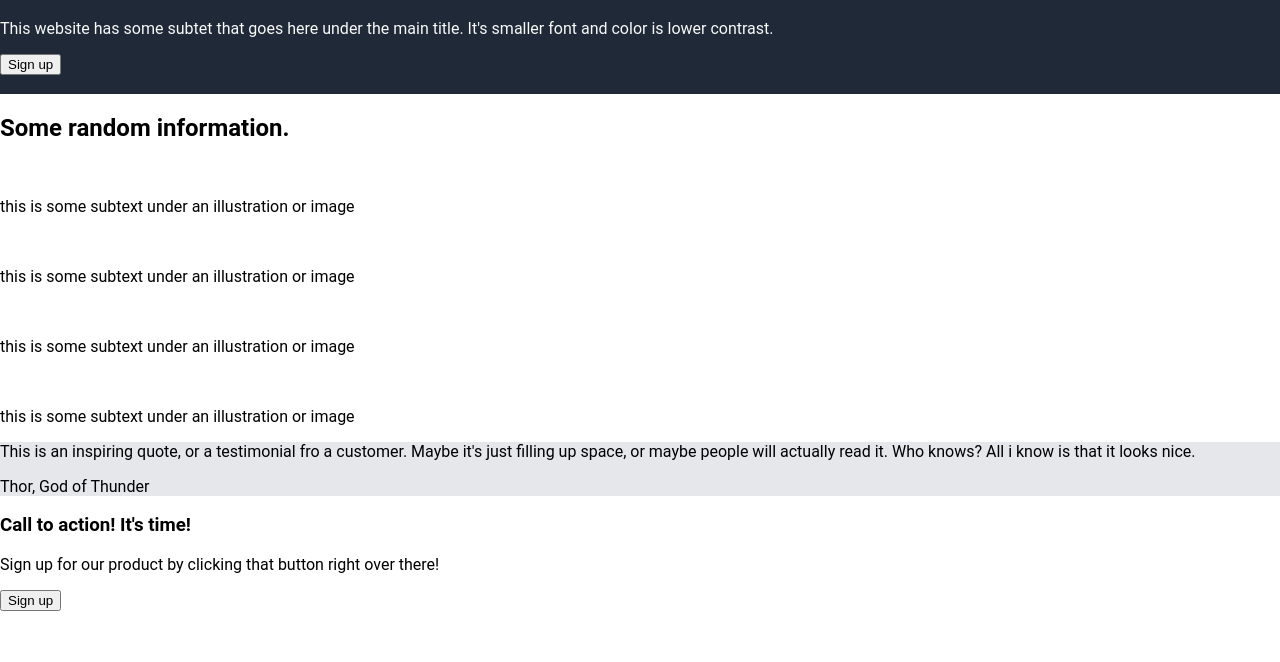
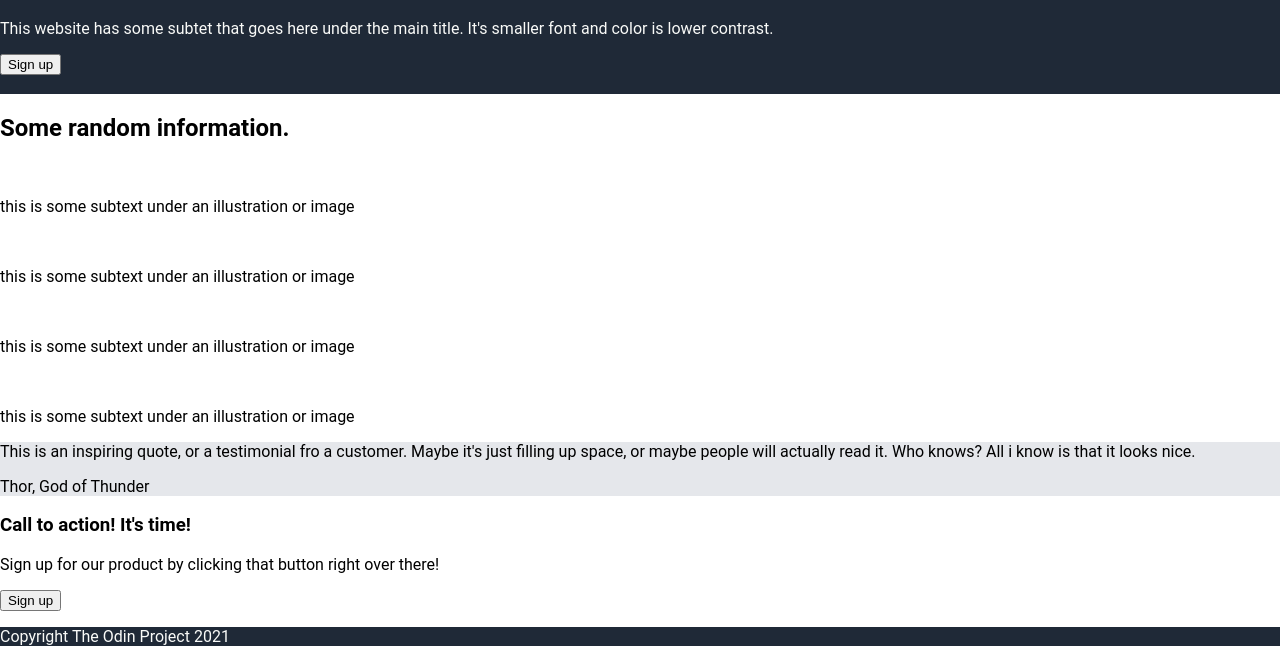
Before and after one commit to FailNotGit/landing_page, a plain HTML site: page index.html in a window 1280 px wide. Shown: the part 154-816 px from the top of the page. Drawn offline with Linux system fonts and the light colour scheme.

Commit message:
footer bg color

```diff
--- a/index.html
+++ b/index.html
@@ -67,6 +67,6 @@
     </div>
 </body>
 <footer>
-
+    <p>Copyright The Odin Project 2021</p>
 </footer>
 </html>
--- a/styles.css
+++ b/styles.css
@@ -12,6 +12,6 @@ body{
 
 }
 footer {
-
+    background: #1F2937;
     color: #F9FAF8
 }
```
